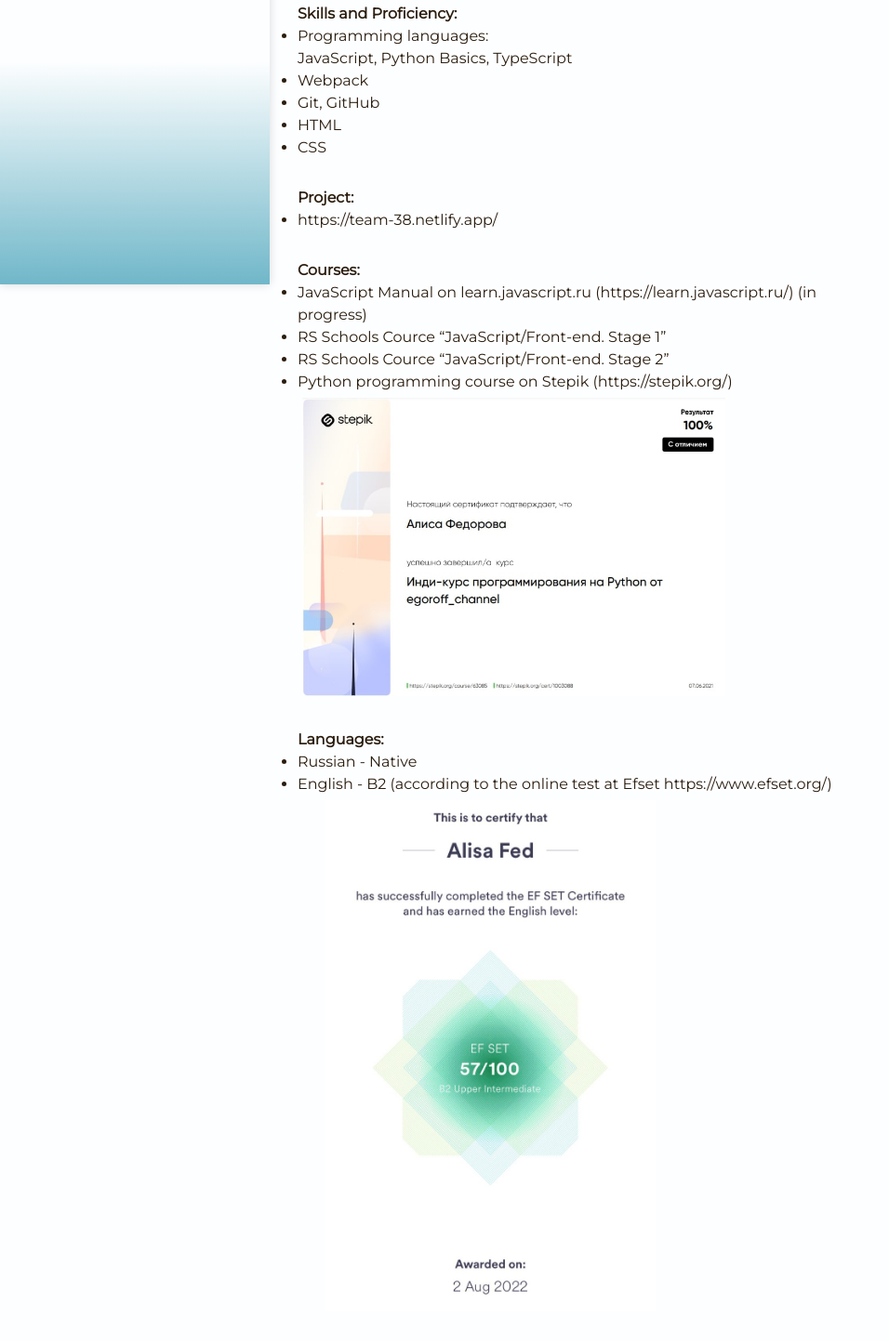
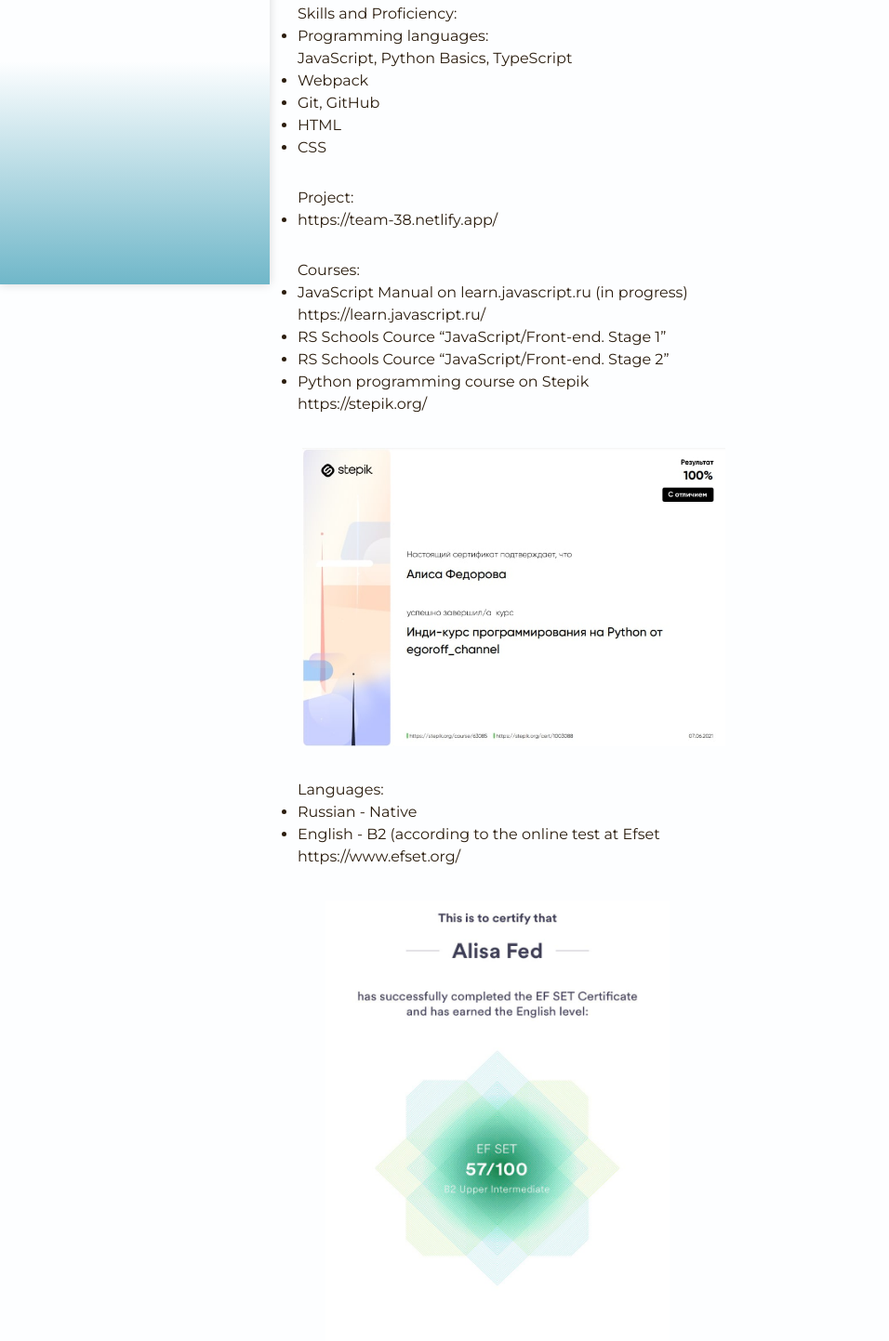
Before and after one commit to AlisaFed/rsschool-cv, a plain HTML site: page index.html in a window 1280 px wide. Shown: the part 494-1937 px from the top of the page at 93% size, without its empty margins (0-956 px from the left). Drawn offline with Linux system fonts and the light colour scheme.

Commit message:
fix: fix mistake in html

```diff
--- a/index.html
+++ b/index.html
@@ -19,11 +19,11 @@
     <main>
         <aside class="left-side">
             <div class="img-box">
-                <img class="my-avatar" src="./assets/alisaa.jpg">
+                <img class="my-avatar" src="./assets/alisaa.jpg" alt="avatar">
             </div>
             <article class="contact-part">
                 <ul class="my-contacts">
-                    <b>Contact information:</b>
+                    Contact information:
                     <li>Phone: +7 911 292 48 06</li>
                     <li>E-mail: alisa.fed.91@gmail.com</li>
                     <li>Telegram: @alisa_fed</li>
@@ -44,7 +44,7 @@
                 project of the course.<br>
                 I am very keen on web development and doing my best to become a seasoned JavaScript developer.</p>
             <div class="all-info">
-                <ul class="skils"><b>Skills and Proficiency:</b>
+                <ul class="skils">Skills and Proficiency:
                     <li>Programming languages:<br>
                         JavaScript,
                         Python Basics,
@@ -54,34 +54,36 @@
                     <li>HTML</li>
                     <li>CSS</li>
                 </ul>
-                <ul class="project"><b>Project:</b>
+                <ul class="project">Project:
                     <li>https://team-38.netlify.app/</li>
                 </ul>
-                <ul class="courses"> <b>Courses:</b>
-                    <li>JavaScript Manual on learn.javascript.ru (https://learn.javascript.ru/) (in
-                        progress)</li>
+                <ul class="courses"> Courses:
+                    <li>JavaScript Manual on learn.javascript.ru (in progress)</li>
+                    <link>https://learn.javascript.ru/
                     <li>RS Schools Cource “JavaScript/Front-end. Stage 1”</li>
                     <li>RS Schools Cource “JavaScript/Front-end. Stage 2”</li>
-                    <li>Python programming course on Stepik (https://stepik.org/)</li>
-                    <img class="stepik" src="./assets/stepik.jpg">
+                    <li>Python programming course on Stepik</li>
+                    <link>https://stepik.org/
                 </ul>
-                <ul class="languages"> <b>Languages:</b>
+                <img class="stepik" src="./assets/stepik.jpg" alt="stepik">
+                <ul class="languages"> Languages:
                     <li>Russian - Native</li>
-                    <li>English - B2 (according to the online test at Efset https://www.efset.org/)</li>
-                    <img class="eng" src="./assets/eng.jpg">
+                    <li>English - B2 (according to the online test at Efset</li>
+                    <link>https://www.efset.org/
                 </ul>
-                <div class="code"><b>Code example:</b>
+                <img class="eng" src="./assets/eng.jpg" alt="english">
+                <div class="code">Code example:
                     <p>The makeLooper() function (make_looper in Python) takes a string (of non-zero length) as an
                         argument. It returns a function. The function it returns will return successive characters of
                         the string on successive invocations. It will start back at the beginning of the string once it
                         reaches the end:
-                        <code><Br>
-                        function makeLooper(str) {<Br>
-                            let elem = 0;<Br>
-                            return function() {<Br>
-                                let answer = str[elem%str.length];<Br>
-                                elem++;<Br>
-                            return answer;<Br>
+                        <code><br>
+                        function makeLooper(str) {<br>
+                            let elem = 0;<br>
+                            return function() {<br>
+                                let answer = str[elem%str.length];<br>
+                                elem++;<br>
+                            return answer;<br>
                             }
                         }
                         </code>
--- a/style.css
+++ b/style.css
@@ -145,5 +145,6 @@ main {
 
 .eng {
     margin: 5px 5px 5px 30px;
+    width: 370px;
     height: 550px;
 }
```
